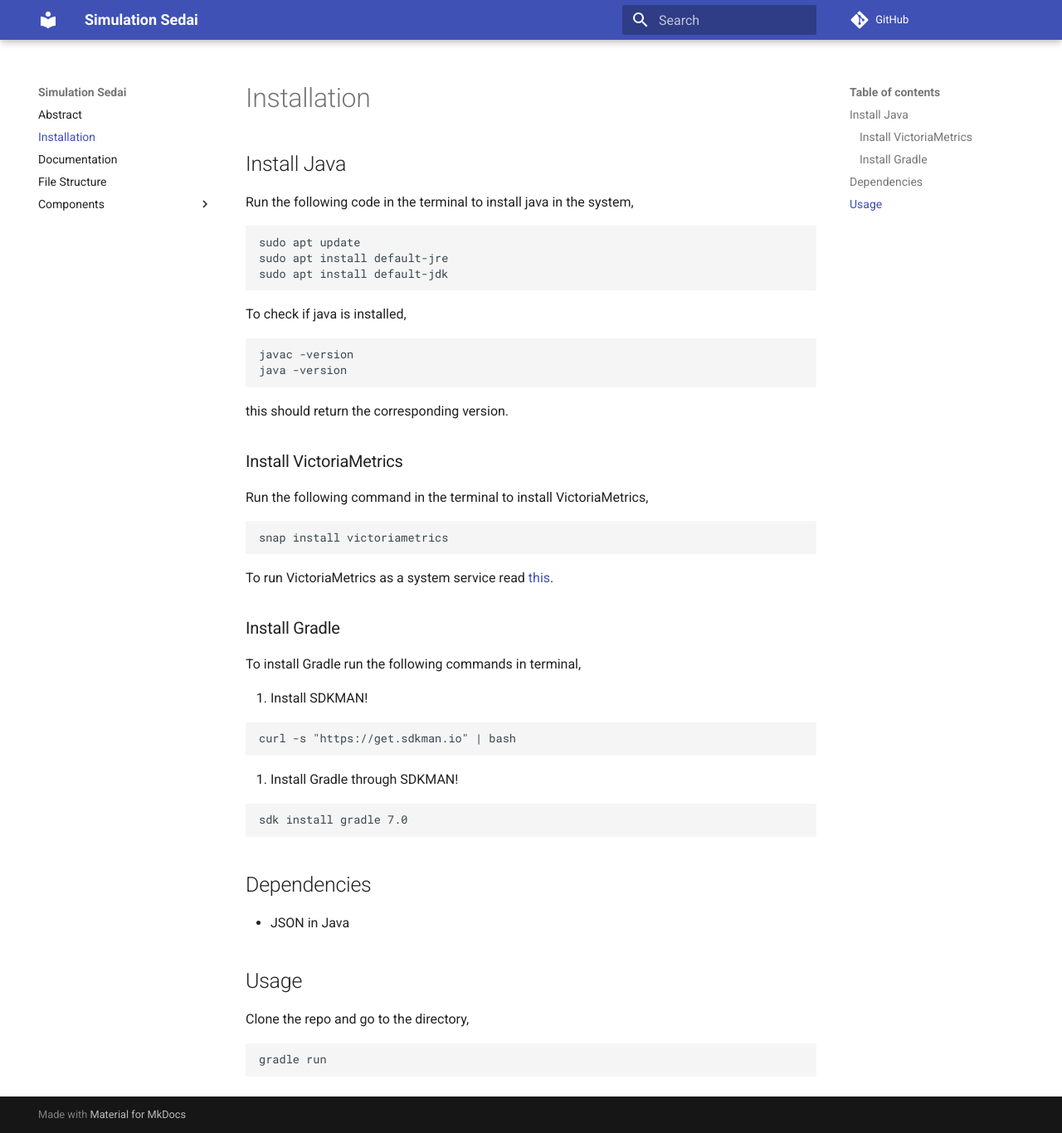
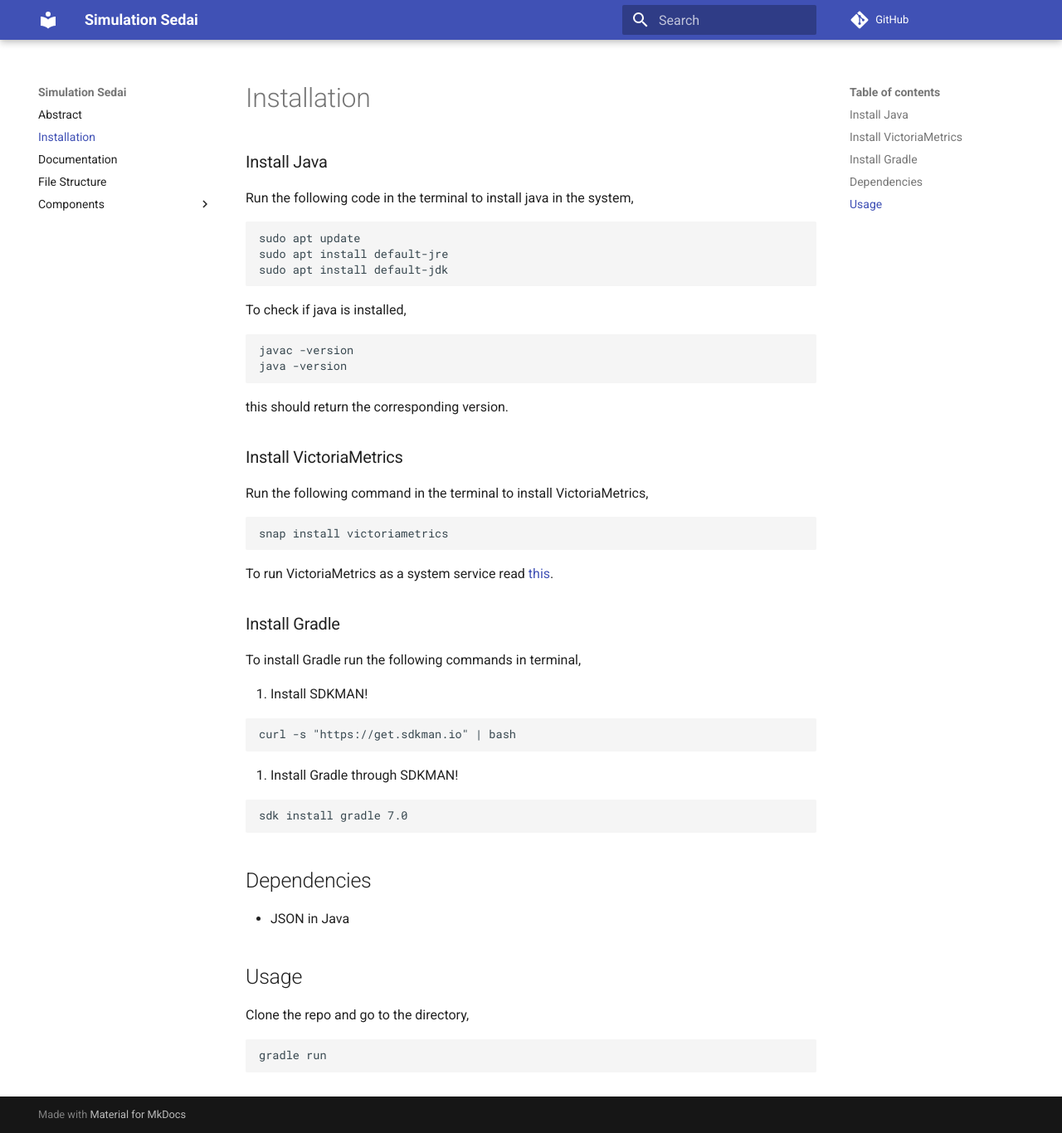
Before and after one commit to DCsimulator/data-center-simulation-documentation, an MkDocs documentation site: the page built from docs/installation.md, in a window 1280 px wide and 1366 px high. Shown: the whole window at 83% size. Built offline with MkDocs 1.6.1 and Material for MkDocs 9.7.7, drawn with Linux system fonts in a browser that asks for light colours; comment, search, counter and statistics services are not loaded.

````diff
--- a/docs/installation.md
+++ b/docs/installation.md
@@ -1,4 +1,4 @@
-## Install Java
+### Install Java
 
 Run the following code in the terminal to install java in the system,
 ```
````
